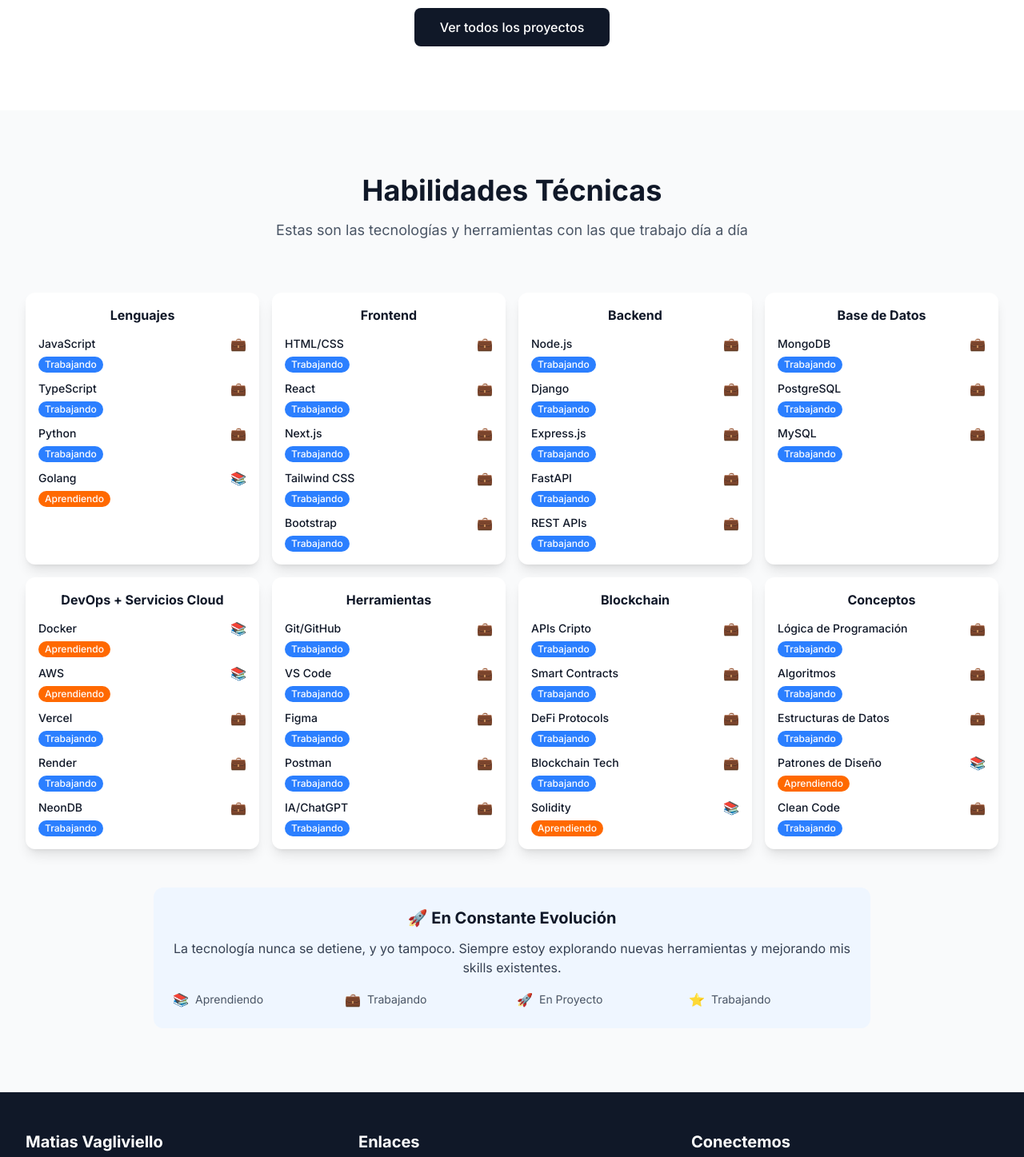
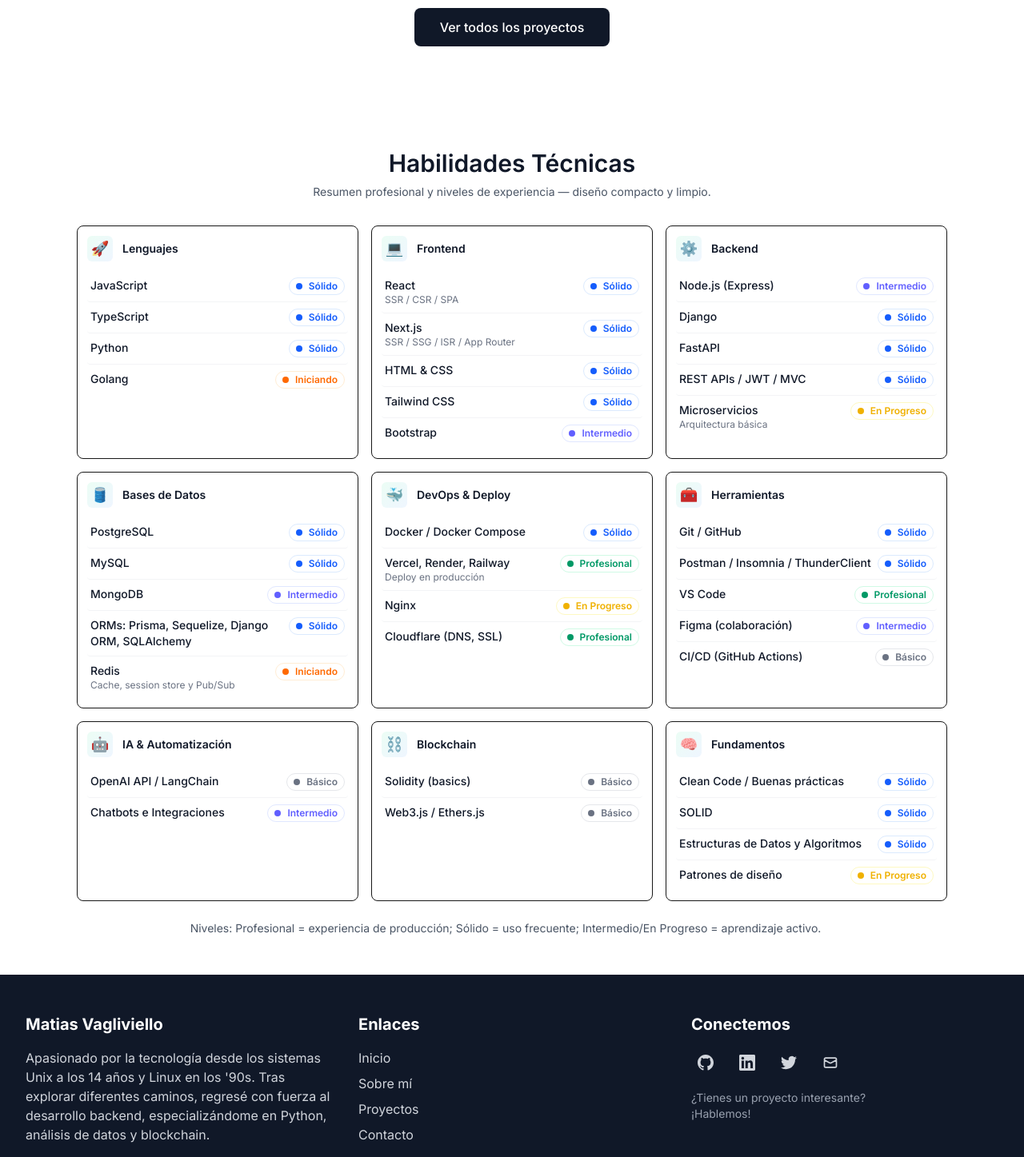
Before and after one commit to matiasvagli/portafolio, a Next.js app: page / in a window 1280 px wide. Shown: the part 1680-3127 px from the top of the page at 80% size. Built offline with nearby package versions, Linux system fonts and the light colour scheme.

Commit message:
feat: actualizar Coruja, destacados, contacto y habilidades; añadir API contact y fallback FormSubmit; actualizar dependencias

```diff
--- a/package.json
+++ b/package.json
@@ -10,6 +10,7 @@
   },
   "dependencies": {
     "next": "^15.3.4",
+    "nodemailer": "^7.0.9",
     "react": "^19.1.0",
     "react-dom": "^19.1.0"
   },
--- a/src/app/proyectos/page.tsx
+++ b/src/app/proyectos/page.tsx
@@ -35,13 +35,23 @@
     },
     {
       id: 2,
+      titulo: "Coruja Casas Serranas",
+      descripcion: "Sitio web profesional para alquiler de cabañas en San Luis y Córdoba, Argentina.",
+      descripcionCompleta: "Coruja Casas Serranas es un sitio web oficial para un complejo turístico real. Desarrollo web profesional para cabañas en las sierras de Córdoba, Argentina. Incluye catálogo de propiedades con descripciones detalladas, galería optimizada de imágenes, formularios de contacto con envío de emails automático, mapas interactivos para ubicar las propiedades, hosting en producción con Vercel, dominio personalizado .com.ar, certificado SSL/HTTPS, configuración DNS profesional, email corporativo con Zoho Mail, integración con WhatsApp Business, formulario de reservas, optimización SEO y performance optimizada para dispositivos móviles.",
+      tecnologias: ["Next.js 15", "TypeScript", "Tailwind CSS 4", "Framer Motion", "React Hook Form", "Zod", "Nodemailer", "Zoho SMTP", "react-leaflet"],
+      imagen: "/imagenes/coruja/coruja-home.png",
+      linkDemo: "/proyectos/coruja",
+      categoria: "Web App",
+      fecha: "2025"
+    },
+    {
+      id: 7,
       titulo: "E-commerce Full Stack",
       descripcion: "Tienda online completa con carrito y pagos",
       descripcionCompleta: "Una aplicación de comercio electrónico completa con autenticación de usuarios, carrito de compras, sistema de pagos con Stripe, panel de administración y gestión de inventario. Incluye funciones de búsqueda, filtros y recomendaciones.",
       tecnologias: ["React", "Next.js", "TypeScript", "Tailwind", "Stripe", "Vercel"],
       imagen: "/imagenes/tiendaapp/tienda.png",
       linkDemo: "/proyectos/ecommerce",
-
       categoria: "E-commerce",
       fecha: "2024"
     },
--- a/src/app/sobre-mi/page.tsx
+++ b/src/app/sobre-mi/page.tsx
@@ -1,5 +1,6 @@
 import { Metadata } from 'next'
 import Image from 'next/image'
+import Link from 'next/link'
 
 export const metadata: Metadata = {
   title: 'Sobre mí - Matías ',
@@ -130,6 +131,35 @@
                 </div>
               </div>
             </div>
+
+            {/* Experiencia Coruja 2025 */}
+            <div className="bg-white rounded-xl p-6 shadow-lg">
+              <div className="flex flex-col md:flex-row md:items-center md:justify-between mb-4">
+                <div>
+                  <h3 className="text-xl font-bold text-gray-900">Desarrollador Freelance</h3>
+                  <p className="text-blue-600 font-medium">Coruja Casas Serranas – San Luis / Córdoba, Argentina</p>
+                </div>
+                <p className="text-gray-600 mt-2 md:mt-0">2025</p>
+              </div>
+              <p className="text-gray-700 mb-4">
+                Desarrollo integral del sitio web de alquiler de cabañas: catálogo de propiedades, galerías optimizadas,
+                formulario de reservas con envío de emails, mapas interactivos para ubicación, y optimización para SEO y móviles.
+                Implementación del diseño responsive y despliegue en Vercel.
+              </p>
+              <div>
+                <h4 className="font-semibold text-gray-900 mb-2">Tecnologías utilizadas:</h4>
+                <div className="flex flex-wrap gap-2 items-center">
+                  <span className="px-3 py-1 bg-emerald-100 text-emerald-800 text-sm rounded-full">Next.js</span>
+                  <span className="px-3 py-1 bg-emerald-100 text-emerald-800 text-sm rounded-full">TypeScript</span>
+                  <span className="px-3 py-1 bg-emerald-100 text-emerald-800 text-sm rounded-full">Tailwind CSS</span>
+                  <span className="px-3 py-1 bg-emerald-100 text-emerald-800 text-sm rounded-full">Framer Motion</span>
+                  <span className="px-3 py-1 bg-emerald-100 text-emerald-800 text-sm rounded-full">react-leaflet</span>
+                  <span className="px-3 py-1 bg-emerald-100 text-emerald-800 text-sm rounded-full">Zoho Mail</span>
+                  <span className="px-3 py-1 bg-emerald-100 text-emerald-800 text-sm rounded-full">Vercel</span>
+                  <Link href="/proyectos/coruja" className="ml-2 text-sm text-blue-600 underline">Ver proyecto</Link>
+                </div>
+              </div>
+            </div>
           </div>
         </div>
       </section>
--- a/src/components/Habilidades.tsx
+++ b/src/components/Habilidades.tsx
@@ -1,161 +1,164 @@
 interface Habilidad {
   nombre: string
-  estado: 'Aprendiendo' | 'Trabajando' | 'Trabajando' | 'En Proyecto'
-  categoria: 'Lenguajes' | 'Frontend' | 'Backend' | 'Base de Datos' | 'DevOps + Servicios Cloud' | 'Herramientas' | 'Blockchain' | 'Conceptos'
+  nivel: 'Profesional' | 'Sólido' | 'Intermedio' | 'En Progreso' | 'Iniciando' | 'Básico'
+  categoria:
+    | 'Lenguajes'
+    | 'Frontend'
+    | 'Backend'
+    | 'Bases de Datos'
+    | 'DevOps & Deploy'
+    | 'Herramientas'
+    | 'IA & Automatización'
+    | 'Blockchain'
+    | 'Fundamentos'
+  nota?: string
+}
+
+const ICON_BY_CATEGORY: Record<string, string> = {
+  Lenguajes: '🚀',
+  Frontend: '💻',
+  Backend: '⚙️',
+  'Bases de Datos': '🛢️',
+  'DevOps & Deploy': '🐳',
+  Herramientas: '🧰',
+  'IA & Automatización': '🤖',
+  Blockchain: '⛓️',
+  Fundamentos: '🧠'
+}
+
+const nivelClasses = (nivel: Habilidad['nivel']) => {
+  switch (nivel) {
+    case 'Profesional':
+      return { bg: 'bg-emerald-600', text: 'text-emerald-600', border: 'border-emerald-100' }
+    case 'Sólido':
+      return { bg: 'bg-blue-600', text: 'text-blue-600', border: 'border-blue-100' }
+    case 'Intermedio':
+      return { bg: 'bg-indigo-500', text: 'text-indigo-500', border: 'border-indigo-100' }
+    case 'En Progreso':
+      return { bg: 'bg-yellow-500', text: 'text-yellow-500', border: 'border-yellow-100' }
+    case 'Iniciando':
+      return { bg: 'bg-orange-500', text: 'text-orange-500', border: 'border-orange-100' }
+    case 'Básico':
+      return { bg: 'bg-gray-500', text: 'text-gray-500', border: 'border-gray-200' }
+    default:
+      return { bg: 'bg-gray-400', text: 'text-gray-400', border: 'border-gray-200' }
+  }
 }
 
 export default function Habilidades() {
   const habilidades: Habilidad[] = [
     // Lenguajes
-    { nombre: 'JavaScript', estado: 'Trabajando', categoria: 'Lenguajes' },
-    { nombre: 'TypeScript', estado: 'Trabajando', categoria: 'Lenguajes' },
-    { nombre: 'Python', estado: 'Trabajando', categoria: 'Lenguajes' },
-    { nombre: 'Golang', estado: 'Aprendiendo', categoria: 'Lenguajes' },
+    { nombre: 'JavaScript', nivel: 'Sólido', categoria: 'Lenguajes' },
+    { nombre: 'TypeScript', nivel: 'Sólido', categoria: 'Lenguajes' },
+    { nombre: 'Python', nivel: 'Sólido', categoria: 'Lenguajes' },
+    { nombre: 'Golang', nivel: 'Iniciando', categoria: 'Lenguajes' },
 
-    // Frontend (Fundamentals, Frameworks & Librerías)
-    { nombre: 'HTML/CSS', estado: 'Trabajando', categoria: 'Frontend' },
-    { nombre: 'React', estado: 'Trabajando', categoria: 'Frontend' },
-    { nombre: 'Next.js', estado: 'Trabajando', categoria: 'Frontend' },
-    { nombre: 'Tailwind CSS', estado: 'Trabajando', categoria: 'Frontend' },
-    { nombre: 'Bootstrap', estado: 'Trabajando', categoria: 'Frontend' },
+    // Frontend
+    { nombre: 'React', nivel: 'Sólido', categoria: 'Frontend', nota: 'SSR / CSR / SPA' },
+    { nombre: 'Next.js', nivel: 'Sólido', categoria: 'Frontend', nota: 'SSR / SSG / ISR / App Router' },
+    { nombre: 'HTML & CSS', nivel: 'Sólido', categoria: 'Frontend' },
+    { nombre: 'Tailwind CSS', nivel: 'Sólido', categoria: 'Frontend' },
+    { nombre: 'Bootstrap', nivel: 'Intermedio', categoria: 'Frontend' },
 
-    // Backend (Frameworks & APIs)
-    { nombre: 'Node.js', estado: 'Trabajando', categoria: 'Backend' },
-    { nombre: 'Django', estado: 'Trabajando', categoria: 'Backend' },
-    { nombre: 'Express.js', estado: 'Trabajando', categoria: 'Backend' },
-    { nombre: 'FastAPI', estado: 'Trabajando', categoria: 'Backend' },
-    { nombre: 'REST APIs', estado: 'Trabajando', categoria: 'Backend' },
+    // Backend
+    { nombre: 'Node.js (Express)', nivel: 'Intermedio', categoria: 'Backend' },
+    { nombre: 'Django', nivel: 'Sólido', categoria: 'Backend' },
+    { nombre: 'FastAPI', nivel: 'Sólido', categoria: 'Backend' },
+    { nombre: 'REST APIs / JWT / MVC', nivel: 'Sólido', categoria: 'Backend' },
+    { nombre: 'Microservicios', nivel: 'En Progreso', categoria: 'Backend', nota: 'Arquitectura básica' },
 
-    // Base de Datos
-    { nombre: 'MongoDB', estado: 'Trabajando', categoria: 'Base de Datos' },
-    { nombre: 'PostgreSQL', estado: 'Trabajando', categoria: 'Base de Datos' },
-    { nombre: 'MySQL', estado: 'Trabajando', categoria: 'Base de Datos' },
+    // Bases de Datos
+    { nombre: 'PostgreSQL', nivel: 'Sólido', categoria: 'Bases de Datos' },
+    { nombre: 'MySQL', nivel: 'Sólido', categoria: 'Bases de Datos' },
+    { nombre: 'MongoDB', nivel: 'Intermedio', categoria: 'Bases de Datos' },
+  { nombre: 'ORMs: Prisma, Sequelize, Django ORM, SQLAlchemy', nivel: 'Sólido', categoria: 'Bases de Datos' },
+  { nombre: 'Redis', nivel: 'Iniciando', categoria: 'Bases de Datos', nota: 'Cache, session store y Pub/Sub' },
 
-    // DevOps + Servicios Cloud
-    { nombre: 'Docker', estado: 'Aprendiendo', categoria: 'DevOps + Servicios Cloud' },
-    { nombre: 'AWS', estado: 'Aprendiendo', categoria: 'DevOps + Servicios Cloud' },
-    { nombre: 'Vercel', estado: 'Trabajando', categoria: 'DevOps + Servicios Cloud' },
-    { nombre: 'Render', estado: 'Trabajando', categoria: 'DevOps + Servicios Cloud' },
-    { nombre: 'NeonDB', estado: 'Trabajando', categoria: 'DevOps + Servicios Cloud' },
+    // DevOps & Deploy
+    { nombre: 'Docker / Docker Compose', nivel: 'Sólido', categoria: 'DevOps & Deploy' },
+    { nombre: 'Vercel, Render, Railway', nivel: 'Profesional', categoria: 'DevOps & Deploy', nota: 'Deploy en producción' },
+    { nombre: 'Nginx', nivel: 'En Progreso', categoria: 'DevOps & Deploy' },
+    { nombre: 'Cloudflare (DNS, SSL)', nivel: 'Profesional', categoria: 'DevOps & Deploy' },
 
     // Herramientas
-    { nombre: 'Git/GitHub', estado: 'Trabajando', categoria: 'Herramientas' },
-    { nombre: 'VS Code', estado: 'Trabajando', categoria: 'Herramientas' },
-    { nombre: 'Figma', estado: 'Trabajando', categoria: 'Herramientas' },
-    { nombre: 'Postman', estado: 'Trabajando', categoria: 'Herramientas' },
-    { nombre: 'IA/ChatGPT', estado: 'Trabajando', categoria: 'Herramientas' },
+    { nombre: 'Git / GitHub', nivel: 'Sólido', categoria: 'Herramientas' },
+    { nombre: 'Postman / Insomnia / ThunderClient', nivel: 'Sólido', categoria: 'Herramientas' },
+    { nombre: 'VS Code', nivel: 'Profesional', categoria: 'Herramientas' },
+    { nombre: 'Figma (colaboración)', nivel: 'Intermedio', categoria: 'Herramientas' },
+    { nombre: 'CI/CD (GitHub Actions)', nivel: 'Básico', categoria: 'Herramientas' },
 
-    // Blockchain & Cripto
-    { nombre: 'APIs Cripto', estado: 'Trabajando', categoria: 'Blockchain' },
-    { nombre: 'Smart Contracts', estado: 'Trabajando', categoria: 'Blockchain' },
-    { nombre: 'DeFi Protocols', estado: 'Trabajando', categoria: 'Blockchain' },
-    { nombre: 'Blockchain Tech', estado: 'Trabajando', categoria: 'Blockchain' },
-    { nombre: 'Solidity', estado: 'Aprendiendo', categoria: 'Blockchain' },
+    // IA & Automatización
+    { nombre: 'OpenAI API / LangChain', nivel: 'Básico', categoria: 'IA & Automatización' },
+    { nombre: 'Chatbots e Integraciones', nivel: 'Intermedio', categoria: 'IA & Automatización' },
 
-    // Conceptos & Fundamentos
-    { nombre: 'Lógica de Programación', estado: 'Trabajando', categoria: 'Conceptos' },
-    { nombre: 'Algoritmos', estado: 'Trabajando', categoria: 'Conceptos' },
-    { nombre: 'Estructuras de Datos', estado: 'Trabajando', categoria: 'Conceptos' },
-    { nombre: 'Patrones de Diseño', estado: 'Aprendiendo', categoria: 'Conceptos' },
-    { nombre: 'Clean Code', estado: 'Trabajando', categoria: 'Conceptos' }
+    // Blockchain
+    { nombre: 'Solidity (basics)', nivel: 'Básico', categoria: 'Blockchain' },
+    { nombre: 'Web3.js / Ethers.js', nivel: 'Básico', categoria: 'Blockchain' },
+
+    // Fundamentos
+    { nombre: 'Clean Code / Buenas prácticas', nivel: 'Sólido', categoria: 'Fundamentos' },
+    { nombre: 'SOLID', nivel: 'Sólido', categoria: 'Fundamentos' },
+    { nombre: 'Estructuras de Datos y Algoritmos', nivel: 'Sólido', categoria: 'Fundamentos' },
+    { nombre: 'Patrones de diseño', nivel: 'En Progreso', categoria: 'Fundamentos' }
   ]
 
-  const categorias = ['Lenguajes', 'Frontend', 'Backend', 'Base de Datos', 'DevOps + Servicios Cloud', 'Herramientas', 'Blockchain', 'Conceptos'] as const
-
-  const getEstadoColor = (estado: string) => {
-    switch (estado) {
-      case 'Experto': return 'bg-green-500'
-      case 'Trabajando': return 'bg-blue-500'
-      case 'En Proyecto': return 'bg-purple-500'
-      case 'Aprendiendo': return 'bg-orange-500'
-      default: return 'bg-gray-500'
-    }
-  }
-
-  const getEstadoIcon = (estado: string) => {
-    switch (estado) {
-      case 'Experto': return '⭐'
-      case 'Trabajando': return '💼'
-      case 'En Proyecto': return '🚀'
-      case 'Aprendiendo': return '📚'
-      default: return '❓'
-    }
-  }
+  const categorias = [
+    'Lenguajes',
+    'Frontend',
+    'Backend',
+    'Bases de Datos',
+    'DevOps & Deploy',
+    'Herramientas',
+    'IA & Automatización',
+    'Blockchain',
+    'Fundamentos'
+  ] as const
 
   return (
-    <section className="py-20 bg-gray-50">
-      <div className="max-w-7xl mx-auto px-4 sm:px-6 lg:px-8">
-        <div className="text-center mb-16">
-          <h2 className="text-3xl sm:text-4xl font-bold text-gray-900 mb-4">
-            Habilidades Técnicas
-          </h2>
-          <p className="text-lg text-gray-600 max-w-2xl mx-auto">
-            Estas son las tecnologías y herramientas con las que trabajo día a día
-          </p>
+    <section className="py-12 bg-white">
+      <div className="max-w-6xl mx-auto px-4 sm:px-6 lg:px-8">
+        <div className="text-center mb-8">
+          <h2 className="text-2xl sm:text-3xl font-semibold text-gray-900">Habilidades Técnicas</h2>
+          <p className="text-sm text-gray-600 max-w-2xl mx-auto mt-2">Resumen profesional y niveles de experiencia — diseño compacto y limpio.</p>
         </div>
 
-        <div className="grid grid-cols-1 sm:grid-cols-2 lg:grid-cols-4 gap-4 max-w-7xl mx-auto">
+        <div className="grid grid-cols-1 sm:grid-cols-2 lg:grid-cols-3 gap-4">
           {categorias.map((categoria) => (
-            <div key={categoria} className="bg-white rounded-xl p-4 shadow-lg">
-              <h3 className="text-base font-bold text-gray-900 mb-3 text-center">
-                {categoria}
-              </h3>                <div className="space-y-2">
+            <div key={categoria} className="p-3 border rounded-lg bg-white hover:shadow-lg transform transition-all duration-200 hover:-translate-y-1 group">
+              <div className="flex items-center gap-3 mb-3">
+                <div className="w-8 h-8 rounded-md bg-gradient-to-br from-emerald-50 to-blue-50 flex items-center justify-center text-lg">
+                  {ICON_BY_CATEGORY[categoria]}
+                </div>
+                <h3 className="text-sm font-semibold text-gray-900">{categoria}</h3>
+              </div>
+
+              <ul className="divide-y divide-gray-100">
                 {habilidades
-                  .filter(h => h.categoria === categoria)
-                  .map((habilidad, index) => (
-                    <div key={index} className="space-y-1">
-                      <div className="flex justify-between items-center">
-                        <span className="font-medium text-gray-900 text-sm">
-                          {habilidad.nombre}
-                        </span>
-                        <span className="text-base">
-                          {getEstadoIcon(habilidad.estado)}
-                        </span>
-                      </div>
-
-                      {/* Badge de estado */}
-                      <div className="flex">
-                        <span className={`inline-block px-2 py-0.5 rounded-full text-xs font-medium text-white ${getEstadoColor(habilidad.estado)}`}>
-                          {habilidad.estado}
-                        </span>
-                      </div>
-                    </div>
-                  ))}
-                </div>
+                  .filter((h) => h.categoria === categoria)
+                  .map((h, idx) => {
+                    const c = nivelClasses(h.nivel)
+                    return (
+                      <li key={idx} className="py-2 flex justify-between items-start hover:bg-gray-50 rounded p-1 transition-colors">
+                        <div>
+                          <div className="text-sm font-medium text-gray-900">{h.nombre}</div>
+                          {h.nota && <div className="text-xs text-gray-500">{h.nota}</div>}
+                        </div>
+                        <div className="flex items-center">
+                          <span className={`inline-flex items-center gap-2 px-2 py-0.5 text-xs font-semibold rounded-full border ${c.border} bg-white`}>
+                            <span className={`${c.bg} w-2 h-2 rounded-full inline-block`} />
+                            <span className={`${c.text} text-xs`}>{h.nivel}</span>
+                          </span>
+                        </div>
+                      </li>
+                    )
+                  })}
+              </ul>
             </div>
           ))}
         </div>
 
-        {/* Información adicional */}
-        <div className="mt-12 text-center">
-          <div className="bg-blue-50 rounded-xl p-6 max-w-4xl mx-auto">
-            <h3 className="text-xl font-bold text-gray-900 mb-3">
-              🚀 En Constante Evolución
-            </h3>
-            <p className="text-gray-700 text-base mb-4">
-              La tecnología nunca se detiene, y yo tampoco. Siempre estoy explorando nuevas herramientas y mejorando mis skills existentes.
-            </p>
-
-            {/* Estados explicados */}
-            <div className="grid grid-cols-2 md:grid-cols-4 gap-3 text-sm">
-              <div className="flex items-center gap-2">
-                <span className="text-base">📚</span>
-                <span className="text-gray-600">Aprendiendo</span>
-              </div>
-              <div className="flex items-center gap-2">
-                <span className="text-base">💼</span>
-                <span className="text-gray-600">Trabajando</span>
-              </div>
-              <div className="flex items-center gap-2">
-                <span className="text-base">🚀</span>
-                <span className="text-gray-600">En Proyecto</span>
-              </div>
-              <div className="flex items-center gap-2">
-                <span className="text-base">⭐</span>
-                <span className="text-gray-600">Trabajando</span>
-              </div>
-            </div>
-          </div>
+        <div className="mt-6 text-center text-sm text-gray-600">
+          <span className="mr-4">Niveles: Profesional = experiencia de producción; Sólido = uso frecuente; Intermedio/En Progreso = aprendizaje activo.</span>
         </div>
       </div>
     </section>
--- a/src/components/ProyectosDestacados.tsx
+++ b/src/components/ProyectosDestacados.tsx
@@ -25,14 +25,13 @@
 
      },
     {
-
       id: 2,
-      titulo: "E-commerce App",
-      descripcion: "Una aplicación de comercio electrónico completa con carrito de compras, pagos .",
-      tecnologias: ["React", "Next.js", "TypeScript","Tailwind CSS"],
-      imagen: "/imagenes/tiendaapp/tienda.png",
-      linkDemo: "/proyectos/ecommerce",
-     },
+      titulo: "Coruja Casas Serranas",
+      descripcion: "Sitio web profesional para alquiler de cabañas en San Luis y Córdoba, Argentina.",
+      tecnologias: ["Next.js 15", "TypeScript", "Tailwind CSS 4", "Framer Motion", "React Hook Form", "Zod"],
+      imagen: "/imagenes/coruja/coruja1.jpg",
+      linkDemo: "/proyectos/coruja",
+    },
     {
       id: 3,
       titulo: "Crypto Futures Yield Calculator",
@@ -98,8 +97,6 @@
                   {proyecto.linkDemo && (
                     <a
                       href={proyecto.linkDemo}
-                      target="_blank"
-                      rel="noopener noreferrer"
                       className="flex-1 bg-blue-600 text-white text-center py-2 px-4 rounded-lg hover:bg-blue-700 transition-colors font-medium"
                     >
                       Ver Demo
```
Also changed, not shown: src/app/proyectos/coruja/page.tsx (+25 -1 lines), public/imagenes/coruja/coruja-home.png (deleted), 1 other file (tests, documents, lock files or other folders).
